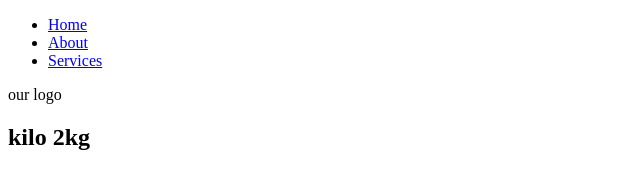
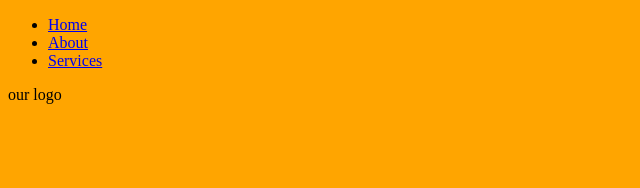
Before and after one commit to FarhodVokhidov/TestGit, a plain HTML site: page index.html in a window 1280 px wide. Shown: the whole page, without its empty margins (0-640 px from the left). Drawn offline with Linux system fonts and the light colour scheme.

Commit message:
added style

```diff
--- a/index.html
+++ b/index.html
@@ -4,6 +4,7 @@
     <meta charset="UTF-8">
     <meta http-equiv="X-UA-Compatible" content="IE=edge">
     <meta name="viewport" content="width=device-width, initial-scale=1.0">
+    <link rel="stylesheet" href="main.css">
     <title>BrandLook</title>
 </head>
 <body>
@@ -16,7 +17,6 @@
             </ul>
         </nav>
         <span>our logo</span>
-        <h2>kilo 2kg</h2>
     </header>
 </body>
 </html>
--- a/main.css
+++ b/main.css
@@ -0,0 +1,3 @@
+body{
+    background-color: orange;
+}
```
